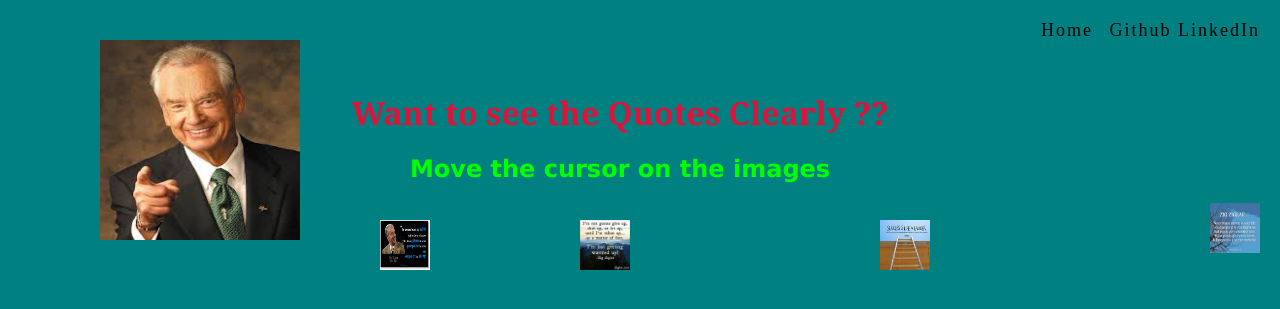
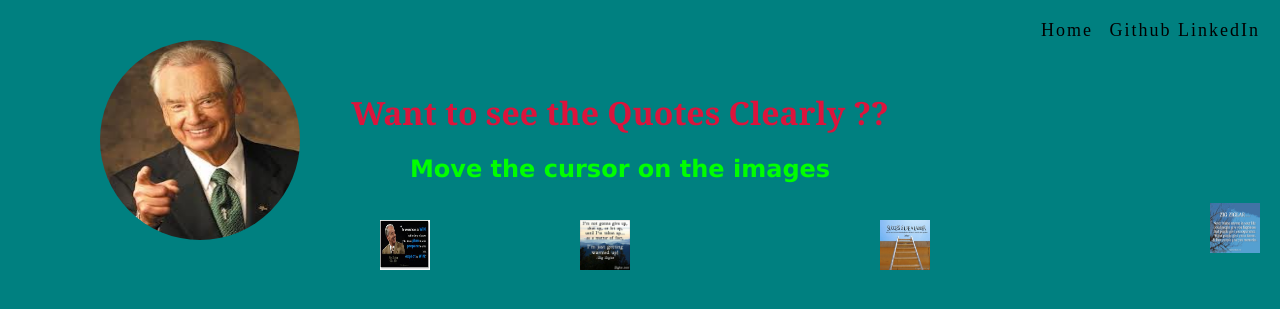
Before and after one commit to christyjax/christyjax.github.io, a Jekyll site: the page Quotes2.html, which Jekyll copies as it is, in a window 1280 px wide. Shown: the top 309 px of the page. Built offline with Jekyll 4.4.1, drawn with Linux system fonts in a browser that asks for light colours.

Commit message:
Update Quotes2.html

```diff
--- a/Quotes2.html
+++ b/Quotes2.html
@@ -8,7 +8,7 @@
 </head>
     <body class="alignment">
        <div id="main">
-         <img src= "Images\Zig Zaglar.jpg" width="200" height="200" >
+         <img src= "Images\Zig Zaglar.jpg" width="200" height="200" id="ima" >
       </div>
 
 
```
